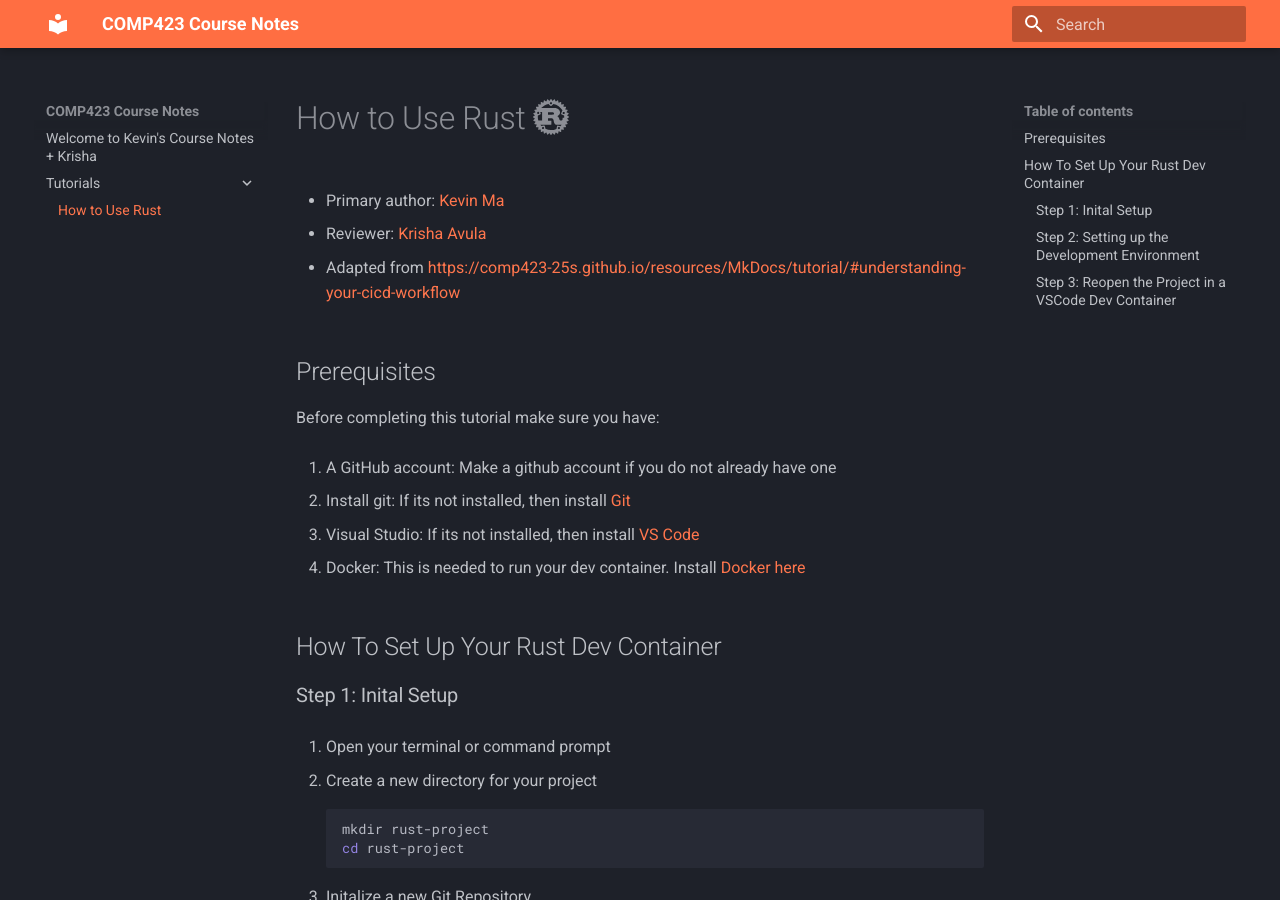
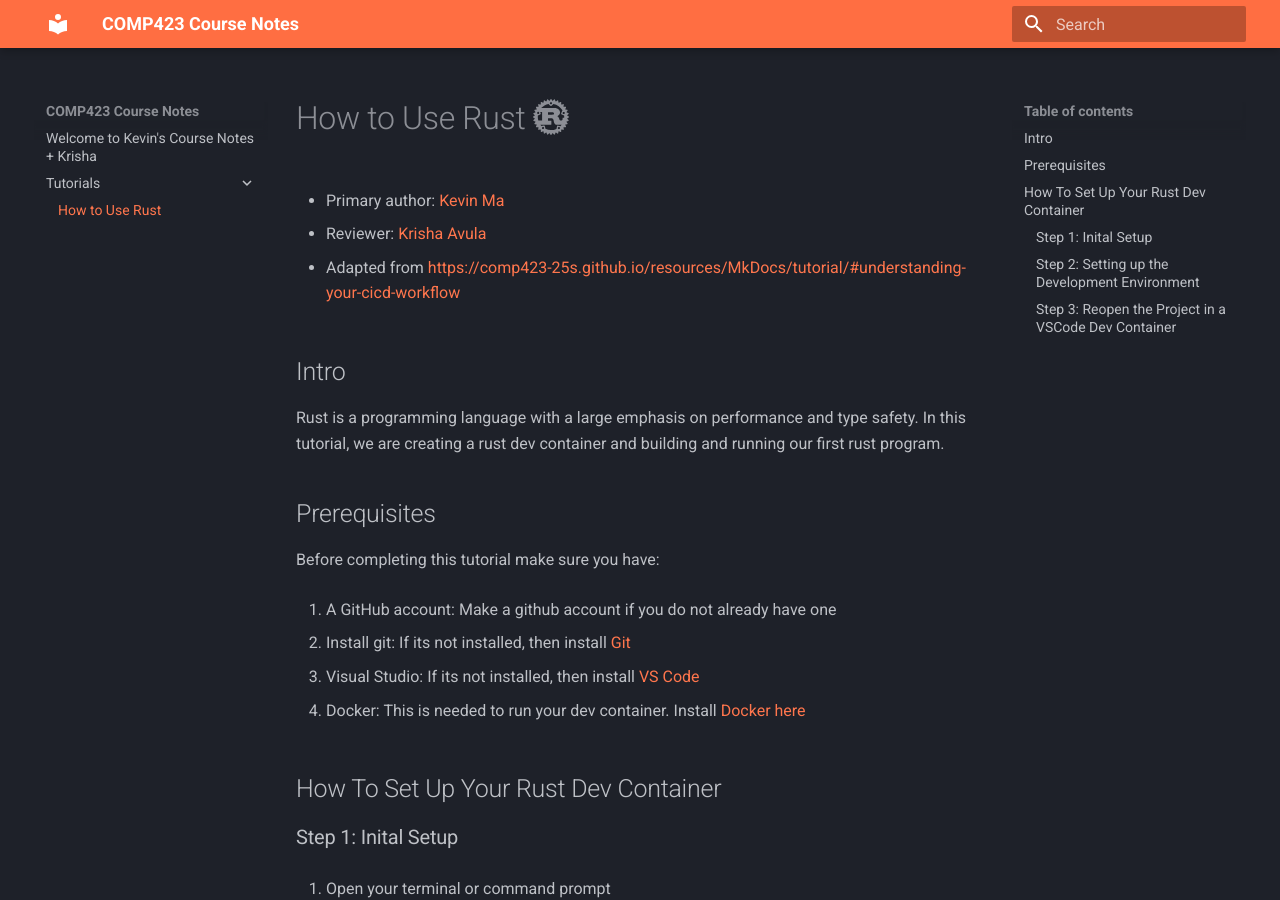
Before and after one commit to Kevinofma/comp423-course-notes, an MkDocs documentation site: the page built from docs/tutorials/rust-setup.md, in a window 1280 px wide and 900 px high. Built offline with MkDocs 1.6.1 and Material for MkDocs 9.7.7, drawn with Linux system fonts in a browser that asks for light colours.

Commit message:
added intro

```diff
--- a/docs/tutorials/rust-setup.md
+++ b/docs/tutorials/rust-setup.md
@@ -4,6 +4,9 @@
 * Reviewer: [Krisha Avula](https://github.com/krisha188)
 
 * Adapted from <https://comp423-25s.github.io/resources/MkDocs/tutorial/#understanding-your-cicd-workflow>
+
+## Intro
+Rust is a programming language with a large emphasis on performance and type safety. In this tutorial, we are creating a rust dev container and building and running our first rust program.
 
 ## Prerequisites
 Before completing this tutorial make sure you have:
```
